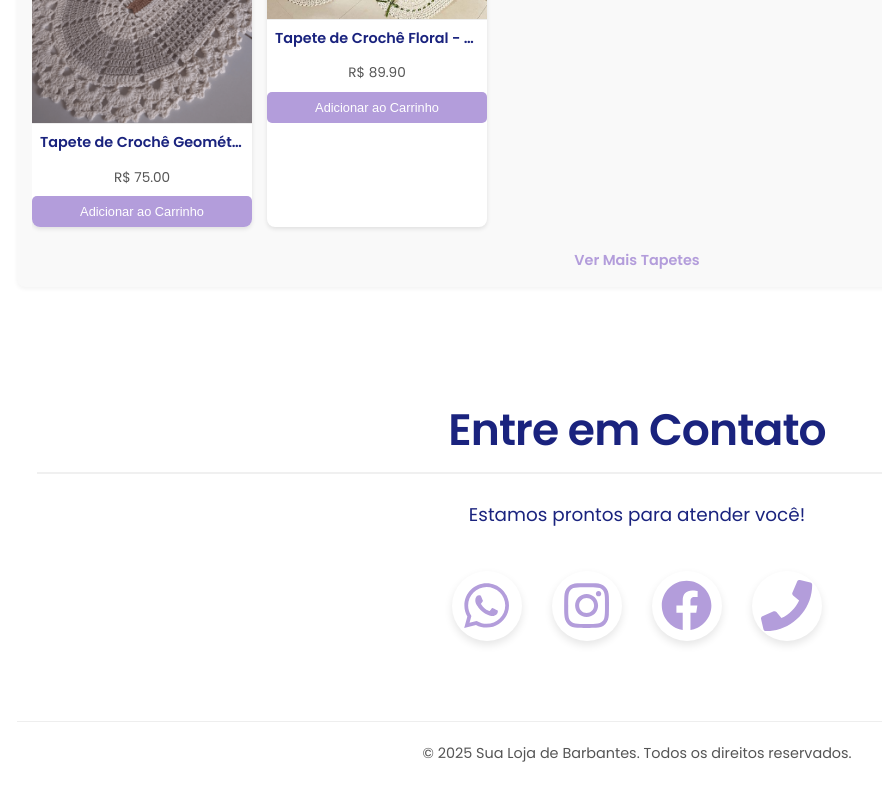
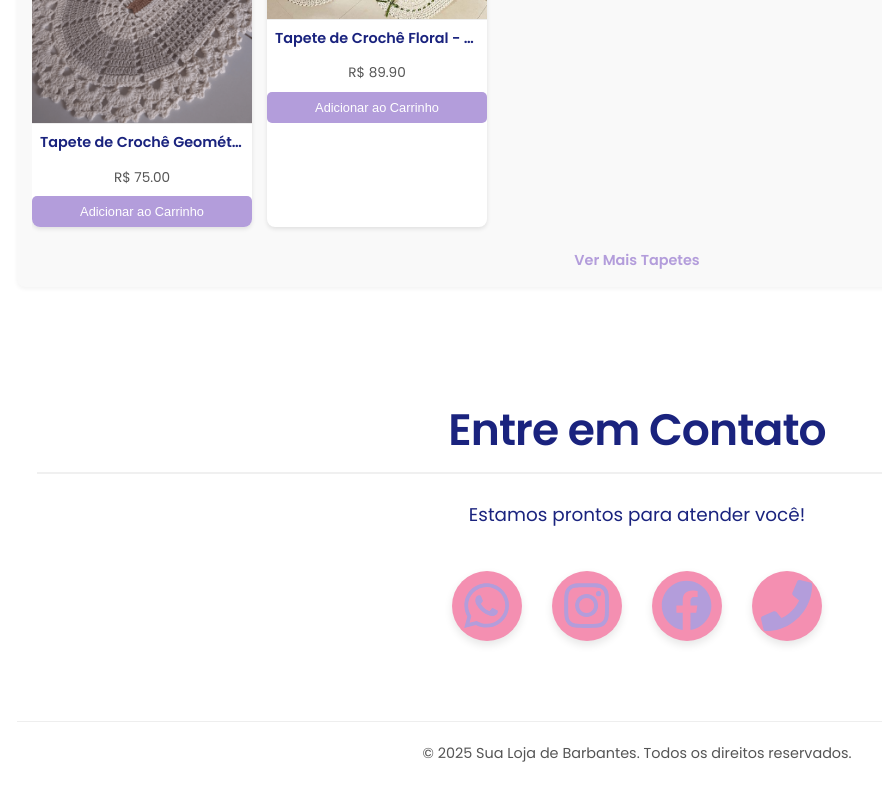
Before and after one commit to joaofelixss/catalogo-barbantes, a React (Create React App) app: page / in a window 1280 px wide. Shown: the part 1658-2458 px from the top of the page, without its empty margins (3-885 px from the left). Built offline with nearby package versions, Linux system fonts and the light colour scheme.

Commit message:
"refactor: Melhorar HeroSection para responsividade em telas grandes e refatorar ContactSection com componente reutilizável"

```diff
--- /dev/null
+++ b/src/components/Contact/ContactLink.tsx
@@ -0,0 +1,28 @@
+import React from "react";
+import styles from "./ContactSection.module.css"; // Usa o mesmo CSS Module
+import { IconType } from "react-icons";
+
+interface ContactLinkProps {
+  href: string;
+  icon: IconType;
+  altText: string;
+}
+
+const ContactLink: React.FC<ContactLinkProps> = ({ href, icon, altText }) => {
+  return (
+    <a
+      href={href}
+      target="_blank"
+      rel="noopener noreferrer"
+      className={styles.contactButton}
+    >
+      {(icon as React.FC)({
+        className: styles.contactIcon,
+        "aria-hidden": true,
+      })}
+      <span className={styles.visuallyHidden}>{altText}</span>
+    </a>
+  );
+};
+
+export default ContactLink;
--- a/src/components/Contact/ContactSection.module.css
+++ b/src/components/Contact/ContactSection.module.css
@@ -34,8 +34,8 @@
 
 .contactButton {
   background-color: var(
-    --cor-acento-principal
-  ); /* Rosa Névoa (tom mais forte) */
+    --cor-acento-1
+  ); /* Rosa Névoa (tom mais forte) - Assumindo que --cor-acento-principal é --cor-acento-1 */
   color: var(--cor-base); /* Branco */
   border: none;
   border-radius: 50%;
@@ -53,7 +53,9 @@
 }
 
 .contactButton:hover {
-  background-color: var(--cor-acento-secundario); /* Lilás claro */
+  background-color: var(
+    --cor-acento-2
+  ); /* Lilás claro - Assumindo que --cor-acento-secundario é --cor-acento-2 */
   transform: scale(1.05); /* Pequeno efeito de "zoom" no hover */
   box-shadow: 0 6px 12px rgba(0, 0, 0, 0.15); /* Sombra um pouco maior no hover */
 }
--- a/src/components/Contact/ContactSection.tsx
+++ b/src/components/Contact/ContactSection.tsx
@@ -2,6 +2,7 @@ import React from "react";
 import styles from "./ContactSection.module.css";
 import { FaWhatsapp, FaInstagram, FaFacebook, FaPhone } from "react-icons/fa";
 import { contactLinks } from "../../config/contact";
+import ContactLink from "./ContactLink"; // Importe o novo componente
 
 const ContactSection: React.FC = () => {
   return (
@@ -9,53 +10,26 @@ const ContactSection: React.FC = () => {
       <h2>Entre em Contato</h2>
       <p>Estamos prontos para atender você!</p>
       <div className={styles.contactMethods}>
-        <a
+        <ContactLink
           href={contactLinks.whatsapp}
-          target="_blank"
-          rel="noopener noreferrer"
-          className={styles.contactButton}
-        >
-          {/* Type assertion aplicada corretamente */}
-          {(FaWhatsapp as React.FC)({
-            className: styles.contactIcon,
-            "aria-hidden": true,
-          })}
-          <span className={styles.visuallyHidden}>WhatsApp</span>
-        </a>
-        <a
+          icon={FaWhatsapp}
+          altText="WhatsApp"
+        />
+        <ContactLink
           href={contactLinks.instagram}
-          target="_blank"
-          rel="noopener noreferrer"
-          className={styles.contactButton}
-        >
-          {/* Type assertion aplicada corretamente */}
-          {(FaInstagram as React.FC)({
-            className: styles.contactIcon,
-            "aria-hidden": true,
-          })}
-          <span className={styles.visuallyHidden}>Instagram</span>
-        </a>
-        <a
+          icon={FaInstagram}
+          altText="Instagram"
+        />
+        <ContactLink
           href={contactLinks.facebook}
-          target="_blank"
-          rel="noopener noreferrer"
-          className={styles.contactButton}
-        >
-          {/* Type assertion aplicada corretamente */}
-          {(FaFacebook as React.FC)({
-            className: styles.contactIcon,
-            "aria-hidden": true,
-          })}
-          <span className={styles.visuallyHidden}>Facebook</span>
-        </a>
-        <a href={contactLinks.phone} className={styles.contactButton}>
-          {/* Type assertion aplicada corretamente */}
-          {(FaPhone as React.FC)({
-            className: styles.contactIcon,
-            "aria-hidden": true,
-          })}
-          <span className={styles.visuallyHidden}>Telefone</span>
-        </a>
+          icon={FaFacebook}
+          altText="Facebook"
+        />
+        <ContactLink
+          href={contactLinks.phone}
+          icon={FaPhone}
+          altText="Telefone"
+        />
       </div>
     </section>
   );
--- a/src/components/Hero/HeroSection.module.css
+++ b/src/components/Hero/HeroSection.module.css
@@ -6,6 +6,8 @@
   justify-content: space-between;
   padding: 80px 20px;
   gap: 40px; /* Adiciona um espaçamento entre o conteúdo e a imagem em telas maiores */
+  max-width: 1200px; /* Adicionando uma largura máxima para centralizar em telas grandes */
+  margin: 0 auto; /* Centralizando a seção na página */
 }
 
 .heroContent {
```
